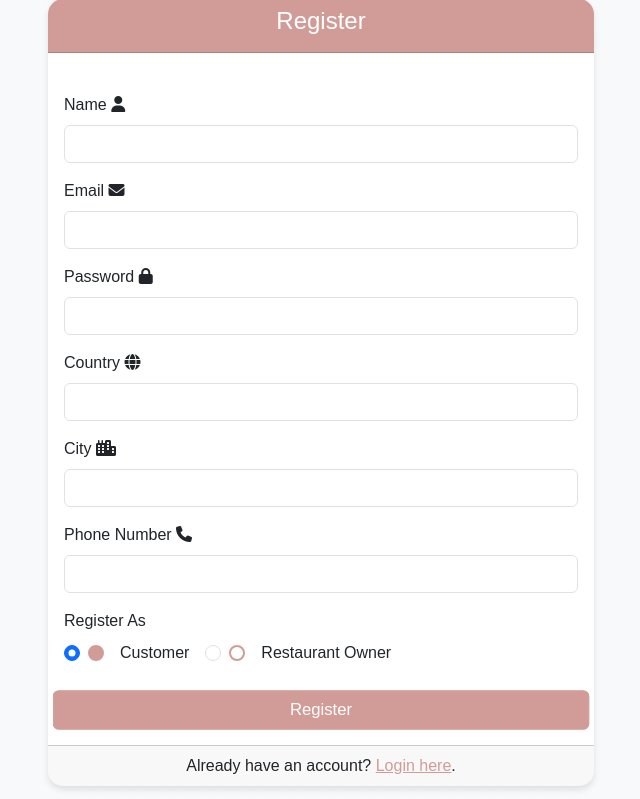
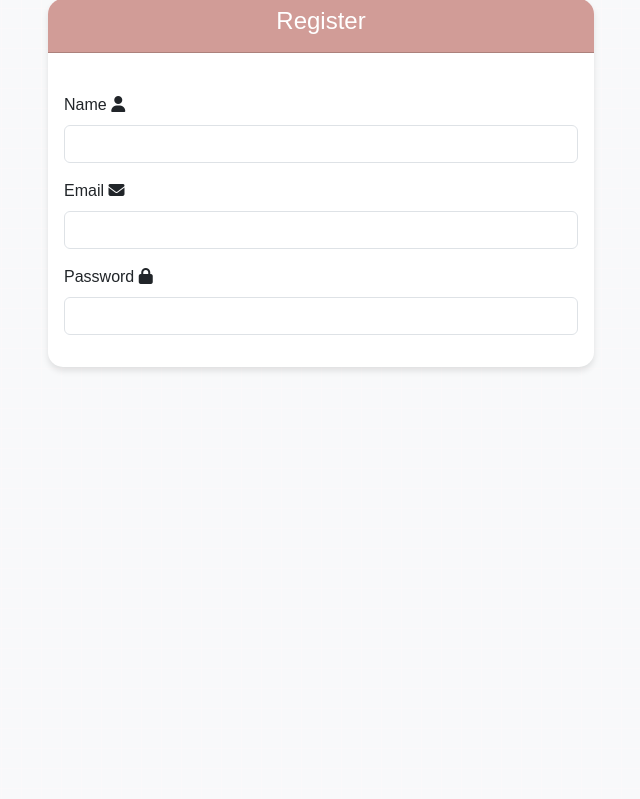
Before and after one commit to maame-dankwaa/Week_2_Actvity_1, a PHP site: page /login/register.php in a window 1280 px wide. Shown: the part 51-850 px from the top of the page, without its empty margins (319-959 px from the left). Run offline with PHP 8.4, Linux system fonts and the light colour scheme; some libraries are stand-ins or nearby versions.

Commit message:
Update register.php

```diff
--- a/login/register.php
+++ b/login/register.php
@@ -138,57 +138,19 @@
                         <form method="POST" action="" class="mt-4" id="register-form">
                             <div class="mb-3">
                                 <label for="name" class="form-label">Name <i class="fa fa-user"></i></label>
-                                <input type="text" class="form-control animate__animated animate__fadeInUp" id="name" name="name" required>
+                                <input type="text" class="form-control animate__animated animate__fadeInUp" id="name" name="name" autocomplete="name" required>
                             </div>
                             <div class="mb-3">
                                 <label for="email" class="form-label">Email <i class="fa fa-envelope"></i></label>
-                                <input type="email" class="form-control animate__animated animate__fadeInUp" id="email" name="email" required>
+                                <input type="email" class="form-control animate__animated animate__fadeInUp" id="email" name="email" autocomplete="email" required>
                             </div>
                             <div class="mb-3">
                                 <label for="password" class="form-label">Password <i class="fa fa-lock"></i></label>
-                                <input type="password" class="form-control animate__animated animate__fadeInUp" id="password" name="password" required>
+                                <input type="password" class="form-control animate__animated animate__fadeInUp" id="password" name="password" autocomplete="new-password" required>
                             </div>
                             <div class="mb-3">
-                                <label for="country" class="form-label">Country <i class="fa fa-globe"></i></label>
-                                <input type="text" class="form-control animate__animated animate__fadeInUp" id="country" name="country" required>
-                            </div>
-                            <div class="mb-3">
-                                <label for="city" class="form-label">City <i class="fa fa-city"></i></label>
-                                <input type="text" class="form-control animate__animated animate__fadeInUp" id="city" name="city" required>
-                            </div>
-                            <div class="mb-3">
-                                <label for="phone_number" class="form-label">Phone Number <i class="fa fa-phone"></i></label>
-                                <input type="text" class="form-control animate__animated animate__fadeInUp" id="phone_number" name="phone_number" required>
-                            </div>
-                            <div class="mb-4">
-                                <label class="form-label">Register As</label>
-                                <div class="d-flex justify-content-start">
-                                    <div class="form-check me-3 custom-radio">
-                                        <input class="form-check-input" type="radio" name="role" id="customer" value="1" checked>
-                                        <label class="form-check-label" for="customer">Customer</label>
-                                    </div>
-                                    <div class="form-check custom-radio">
-                                        <input class="form-check-input" type="radio" name="role" id="owner" value="2">
-                                        <label class="form-check-label" for="owner">Restaurant Owner</label>
-                                    </div>
-                                </div>
-                            </div>
-                            <button type="submit" class="btn btn-custom w-100 animate-pulse-custom">Register</button>
-                        </form>
-                    </div>
-                    <div class="card-footer text-center">
-                        Already have an account? <a href="login.php" class="highlight">Login here</a>.
-                    </div>
-                </div>
-            </div>
-        </div>
-    </div>
 
-    <script src="https://cdn.jsdelivr.net/npm/bootstrap@5.3.0/dist/js/bootstrap.bundle.min.js"></script>
-    <script src="https://code.jquery.com/jquery-3.6.0.min.js"></script>
-    <script src="https://cdn.jsdelivr.net/npm/sweetalert2@11"></script>
-    <script src="../js/register.js">
-    </script>
 </body>
 
+
 </html>
```
